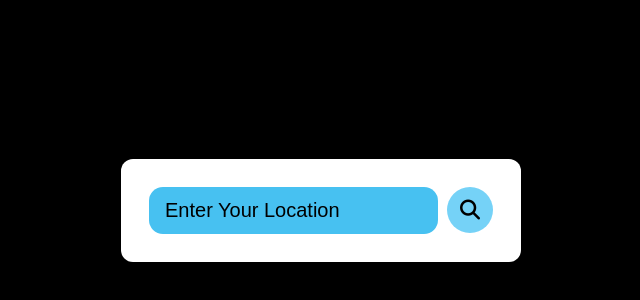
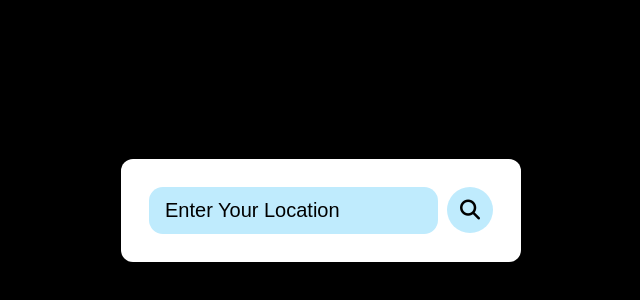
Before and after one commit to monisha-82/Weather-Widget, a plain HTML site: page index.html in a window 1280 px wide. Shown: the part 190-490 px from the top of the page, without its empty margins (319-959 px from the left). Drawn offline with Linux system fonts and the light colour scheme.

Commit message:
Changed the colour of searchbox

```diff
--- a/style.css
+++ b/style.css
@@ -36,7 +36,7 @@ body {
     font-size: 20px;
     text-transform: capitalize;
     color: #000;
-    background-color: #47c1f1;
+    background-color: #bfebfd;
     padding: 12px 16px;
     border-radius: 14px;
 }
@@ -48,7 +48,7 @@ body {
 .search-box button {
     width: 46px;
     height: 46px;
-    background-color: #75d2f7;
+    background-color: #bfebfd;
     border-radius: 50%;
     cursor: pointer;
     font-size: 20px;
```
